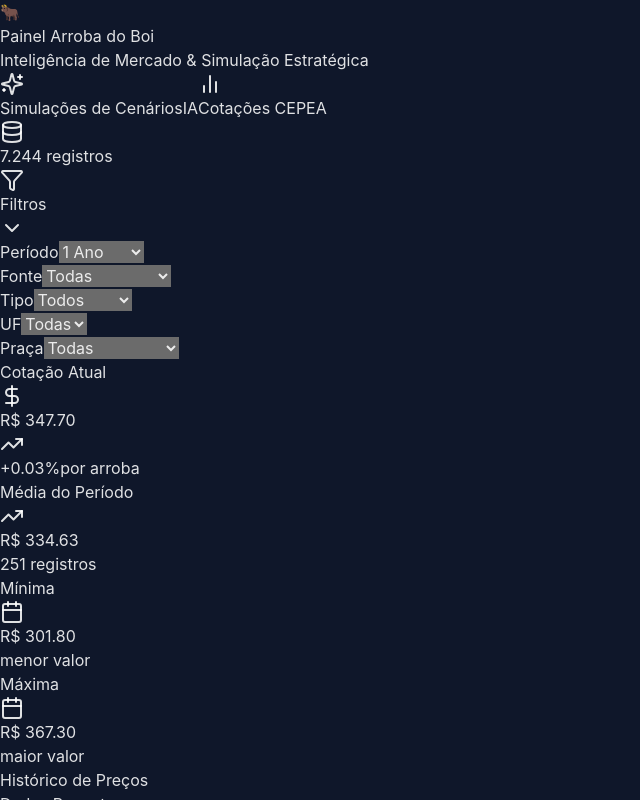
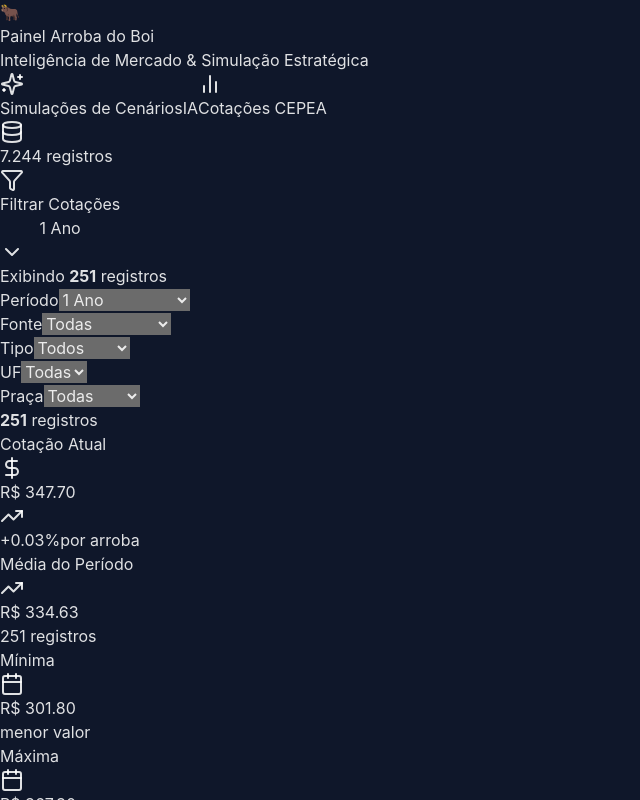
Before and after one commit to felipelions/painel-arroba-boi, a Next.js app: page / in a window 1280 px wide. Both pictures are taken after a click on the button "Cotações CEPEA". Shown: the top 800 px of the page, without its empty margins (0-640 px from the left). Built offline with nearby package versions, Linux system fonts and the light colour scheme.

Commit message:
fix: correcao dos filtros de cotacoes e opcoes dinamicas do JSON

```diff
--- a/src/app/page.tsx
+++ b/src/app/page.tsx
@@ -14,6 +14,7 @@
   const [activeTab, setActiveTab] = useState<'simulacoes' | 'mercado'>('simulacoes');
 
   const {
+    data,
     snapshot,
     filteredData,
     loading,
@@ -23,7 +24,9 @@
     filtros,
     setFiltros,
     applyFilters,
-    exportCSV
+    resetFilters,
+    exportCSV,
+    options
   } = useMarketData();
 
   const latestValue = filteredData[filteredData.length - 1]?.valor || 0;
@@ -135,7 +138,29 @@
                   filtros={filtros}
                   onChange={setFiltros}
                   onApply={applyFilters}
+                  options={options}
+                  totalFiltered={filteredData.length}
+                  totalTotal={data.length}
+                  onReset={resetFilters}
                 />
+
+                {filteredData.length === 0 && (
+                  <div className="p-8 text-center bg-slate-900/60 rounded-2xl border border-slate-800 space-y-3">
+                    <p className="text-slate-300 font-semibold text-sm">
+                      Nenhum registro encontrado para os filtros selecionados.
+                    </p>
+                    <p className="text-slate-500 text-xs">
+                      Tente ampliar o período ou selecionar outras opções.
+                    </p>
+                    <button
+                      type="button"
+                      onClick={resetFilters}
+                      className="px-4 py-2 bg-emerald-600 hover:bg-emerald-700 text-white text-xs font-bold rounded-xl transition-colors"
+                    >
+                      Restaurar Filtros Padrão
+                    </button>
+                  </div>
+                )}
 
                 {/* KPIs */}
                 <div className="grid grid-cols-1 sm:grid-cols-2 lg:grid-cols-4 gap-4">
--- a/src/components/Filters.tsx
+++ b/src/components/Filters.tsx
@@ -1,14 +1,33 @@
-import { useState } from 'react';
-import { Filter, X, ChevronDown } from 'lucide-react';
+import React, { useState } from 'react';
+import { Filter, X, ChevronDown, RotateCcw } from 'lucide-react';
 import type { Filtros, PeriodoFiltro } from '../types';
+
+interface FilterOptions {
+  fontes: string[];
+  tipos: string[];
+  ufs: string[];
+  pracas: string[];
+}
 
 interface FiltersProps {
   filtros: Filtros;
   onChange: (filtros: Filtros) => void;
   onApply: () => void;
+  options?: FilterOptions;
+  totalFiltered?: number;
+  totalTotal?: number;
+  onReset?: () => void;
 }
 
-export function Filters({ filtros, onChange, onApply }: FiltersProps) {
+export function Filters({
+  filtros,
+  onChange,
+  onApply,
+  options,
+  totalFiltered,
+  totalTotal,
+  onReset
+}: FiltersProps) {
   const [isOpen, setIsOpen] = useState(false);
 
   const periodos: { value: PeriodoFiltro; label: string }[] = [
@@ -16,46 +35,94 @@
     { value: '3M', label: '3 Meses' },
     { value: '1A', label: '1 Ano' },
     { value: '5A', label: '5 Anos' },
-    { value: 'MAX', label: 'Máximo' }
+    { value: 'MAX', label: 'Todo Histórico' }
   ];
 
-  const fontes = ['Todas', 'CEPEA', 'CotacaoDoDia'];
-  const tipos = ['Todos', 'Boi Gordo', 'Boi Magro'];
-  const ufs = ['Todas', 'SP', 'MS', 'MT', 'GO', 'MG', 'PR'];
-  const pracas = ['Todas', 'São Paulo', 'Nacional', 'Campo Grande', 'Cuiabá'];
+  const fontes = options?.fontes || ['Todas', 'CEPEA', 'CotacaoDoDia'];
+  const tipos = options?.tipos || ['Todos', 'Boi Gordo'];
+  const ufs = options?.ufs || ['Todas', 'SP'];
+  const pracas = options?.pracas || ['Todas', 'São Paulo'];
+
+  const hasActiveFilters =
+    filtros.periodo !== '1A' ||
+    filtros.fonte !== 'Todas' ||
+    filtros.tipo !== 'Todos' ||
+    filtros.uf !== 'Todas' ||
+    filtros.praca !== 'Todas';
 
   return (
     <>
-      {/* Mobile: Bottom Sheet Trigger */}
-      <div className="lg:hidden">
+      {/* Mobile: Botão de Acionamento dos Filtros */}
+      <div className="lg:hidden space-y-2">
+        <div className="flex items-center gap-2">
           <button
+            type="button"
             onClick={() => setIsOpen(!isOpen)}
-          className="w-full flex items-center justify-center gap-2 px-4 py-3 bg-slate-800 text-white rounded-xl border border-slate-700 hover:border-emerald-500 transition-colors touch-target"
+            className="flex-1 flex items-center justify-between px-4 py-3 bg-slate-800/90 text-white rounded-xl border border-slate-700 hover:border-emerald-500 transition-colors shadow-lg"
           >
-          <Filter className="w-5 h-5" />
-          <span className="font-medium">Filtros</span>
-          <ChevronDown className={`w-5 h-5 transition-transform ${isOpen ? 'rotate-180' : ''}`} />
+            <div className="flex items-center gap-2">
+              <Filter className="w-4 h-4 text-emerald-400" />
+              <span className="font-semibold text-xs">Filtrar Cotações</span>
+              {hasActiveFilters && (
+                <span className="w-2 h-2 rounded-full bg-emerald-400" />
+              )}
+            </div>
+            <div className="flex items-center gap-2 text-xs text-slate-400">
+              <span>{periodos.find(p => p.value === filtros.periodo)?.label}</span>
+              <ChevronDown className={`w-4 h-4 transition-transform ${isOpen ? 'rotate-180' : ''}`} />
+            </div>
+          </button>
+
+          {hasActiveFilters && onReset && (
+            <button
+              type="button"
+              onClick={onReset}
+              title="Restaurar padrão"
+              className="p-3 bg-slate-800 text-slate-400 hover:text-white rounded-xl border border-slate-700 transition-colors"
+            >
+              <RotateCcw className="w-4 h-4" />
+            </button>
+          )}
+        </div>
+
+        {/* Indicador de registros filtrados no mobile */}
+        {typeof totalFiltered === 'number' && (
+          <div className="text-[11px] text-slate-400 flex items-center justify-between px-1">
+            <span>
+              Exibindo <strong>{totalFiltered.toLocaleString('pt-BR')}</strong> registros
+            </span>
+            {hasActiveFilters && (
+              <span className="text-emerald-400 font-medium">Filtros ativos</span>
+            )}
+          </div>
+        )}
+      </div>
+
+      {/* Mobile: Modal / Bottom Sheet */}
+      {isOpen && (
+        <div className="lg:hidden fixed inset-0 z-50 bg-black/70 backdrop-blur-sm" onClick={() => setIsOpen(false)}>
+          <div
+            className="absolute bottom-0 left-0 right-0 bg-slate-900 rounded-t-2xl max-h-[85vh] overflow-y-auto border-t border-slate-700 p-4 space-y-4 shadow-2xl"
+            onClick={(e) => e.stopPropagation()}
+          >
+            <div className="sticky top-0 bg-slate-900 border-b border-slate-800 pb-3 flex items-center justify-between">
+              <div>
+                <h3 className="text-base font-bold text-white flex items-center gap-2">
+                  <Filter className="w-4 h-4 text-emerald-400" />
+                  Filtrar Cotações
+                </h3>
+                <p className="text-xs text-slate-400">Selecione os parâmetros de consulta</p>
+              </div>
+              <button
+                type="button"
+                onClick={() => setIsOpen(false)}
+                className="p-2 text-slate-400 hover:text-white rounded-lg transition-colors"
+              >
+                <X className="w-5 h-5" />
               </button>
             </div>
 
-      {/* Mobile: Bottom Sheet */}
-      {isOpen && (
-        <div className="lg:hidden fixed inset-0 z-50 bg-black/50" onClick={() => setIsOpen(false)}>
-          <div
-            className="absolute bottom-0 left-0 right-0 bg-slate-900 rounded-t-2xl max-h-[80vh] overflow-y-auto"
-            onClick={(e) => e.stopPropagation()}
-          >
-            <div className="sticky top-0 bg-slate-900 border-b border-slate-700 px-4 py-4 flex items-center justify-between">
-              <h3 className="text-lg font-semibold text-white">Filtros</h3>
-              <button
-                onClick={() => setIsOpen(false)}
-                className="p-2 hover:bg-slate-800 rounded-lg transition-colors touch-target"
-              >
-                <X className="w-5 h-5 text-slate-400" />
-              </button>
-            </div>
-
-            <div className="p-4 space-y-4">
+            <div className="space-y-4 text-xs">
               <FilterSection
                 label="Período"
                 value={filtros.periodo}
@@ -64,49 +131,65 @@
               />
 
               <FilterSection
-                label="Fonte"
+                label="Fonte de Dados"
                 value={filtros.fonte}
                 options={fontes.map(f => ({ value: f, label: f }))}
                 onChange={(value) => onChange({ ...filtros, fonte: value })}
               />
 
               <FilterSection
-                label="Tipo Animal"
+                label="Tipo de Animal"
                 value={filtros.tipo}
                 options={tipos.map(t => ({ value: t, label: t }))}
                 onChange={(value) => onChange({ ...filtros, tipo: value })}
               />
 
               <FilterSection
-                label="UF"
+                label="Estado (UF)"
                 value={filtros.uf}
                 options={ufs.map(u => ({ value: u, label: u }))}
                 onChange={(value) => onChange({ ...filtros, uf: value })}
               />
 
               <FilterSection
-                label="Praça"
+                label="Praça de Comercialização"
                 value={filtros.praca}
                 options={pracas.map(p => ({ value: p, label: p }))}
                 onChange={(value) => onChange({ ...filtros, praca: value })}
               />
+            </div>
 
+            <div className="pt-2 flex items-center gap-2">
+              {onReset && (
                 <button
+                  type="button"
+                  onClick={() => {
+                    onReset();
+                    setIsOpen(false);
+                  }}
+                  className="flex-1 py-3 bg-slate-800 hover:bg-slate-700 text-slate-300 font-semibold rounded-xl text-xs transition-colors"
+                >
+                  Restaurar Padrão
+                </button>
+              )}
+              <button
+                type="button"
                 onClick={() => {
                   onApply();
                   setIsOpen(false);
                 }}
-                className="w-full px-4 py-3 bg-emerald-600 hover:bg-emerald-700 text-white font-medium rounded-xl transition-colors touch-target"
+                className="flex-1 py-3 bg-emerald-600 hover:bg-emerald-700 text-white font-bold rounded-xl text-xs transition-colors shadow-lg"
               >
-                Aplicar Filtros
+                Ver Resultados
               </button>
             </div>
           </div>
         </div>
       )}
 
-      {/* Desktop: Inline Filters */}
-      <div className="hidden lg:flex flex-wrap gap-3 p-4 bg-slate-800/50 rounded-xl border border-slate-700/50">
+      {/* Desktop: Barra de Filtros Inline */}
+      <div className="hidden lg:flex flex-wrap items-center justify-between gap-3 p-4 bg-slate-900/90 rounded-2xl border border-slate-800 shadow-xl">
+        <div className="flex flex-wrap items-center gap-3">
           <FilterSelect
             label="Período"
             value={filtros.periodo}
@@ -157,6 +240,27 @@
             }}
           />
         </div>
+
+        {/* Ações e Contador de Registros */}
+        <div className="flex items-center gap-3 text-xs">
+          {typeof totalFiltered === 'number' && (
+            <span className="text-slate-400">
+              <strong className="text-white">{totalFiltered.toLocaleString('pt-BR')}</strong> registros
+            </span>
+          )}
+
+          {hasActiveFilters && onReset && (
+            <button
+              type="button"
+              onClick={onReset}
+              className="flex items-center gap-1.5 px-3 py-1.5 rounded-lg bg-slate-800 hover:bg-slate-700 text-slate-300 hover:text-white transition-colors border border-slate-700 font-medium"
+            >
+              <RotateCcw className="w-3.5 h-3.5" />
+              <span>Limpar Filtros</span>
+            </button>
+          )}
+        </div>
+      </div>
     </>
   );
 }
@@ -170,17 +274,18 @@
 
 function FilterSection({ label, value, options, onChange }: FilterSectionProps) {
   return (
-    <div className="space-y-2">
-      <label className="block text-sm font-medium text-slate-300">{label}</label>
-      <div className="grid grid-cols-2 gap-2">
+    <div className="space-y-1.5">
+      <label className="block text-xs font-semibold text-slate-300">{label}</label>
+      <div className="flex flex-wrap gap-1.5">
         {options.map((option) => (
           <button
             key={option.value}
+            type="button"
             onClick={() => onChange(option.value)}
-            className={`px-4 py-2.5 rounded-lg text-sm font-medium transition-colors touch-target ${
+            className={`px-3 py-1.5 rounded-lg text-xs font-medium transition-all ${
               value === option.value
-                ? 'bg-emerald-600 text-white'
-                : 'bg-slate-800 text-slate-300 hover:bg-slate-700'
+                ? 'bg-emerald-600 text-white font-bold shadow-sm'
+                : 'bg-slate-800 text-slate-300 hover:bg-slate-700 border border-slate-700'
             }`}
           >
             {option.label}
@@ -201,14 +306,14 @@
 function FilterSelect({ label, value, options, onChange }: FilterSelectProps) {
   return (
     <div className="flex flex-col gap-1">
-      <label className="text-xs font-medium text-slate-400">{label}</label>
+      <label className="text-[11px] font-semibold text-slate-400 uppercase tracking-wider">{label}</label>
       <select
         value={value}
         onChange={(e) => onChange(e.target.value)}
-        className="px-3 py-2 bg-slate-900 text-white rounded-lg border border-slate-600 hover:border-emerald-500 focus:border-emerald-500 focus:outline-none transition-colors text-sm"
+        className="px-3 py-1.5 bg-slate-950 text-white rounded-xl border border-slate-700 hover:border-emerald-500 focus:border-emerald-500 focus:outline-none transition-colors text-xs font-medium cursor-pointer"
       >
         {options.map((option) => (
-          <option key={option.value} value={option.value}>
+          <option key={option.value} value={option.value} className="bg-slate-900 text-white">
             {option.label}
           </option>
         ))}
--- a/src/hooks/useMarketData.ts
+++ b/src/hooks/useMarketData.ts
@@ -1,5 +1,12 @@
-import { useState, useEffect, useMemo } from 'react';
+import { useState, useEffect, useMemo, useCallback } from 'react';
 import type { CotacaoData, Snapshot, Filtros, PeriodoFiltro } from '../types';
+
+interface FilterOptions {
+  fontes: string[];
+  tipos: string[];
+  ufs: string[];
+  pracas: string[];
+}
 
 interface UseMarketDataReturn {
   data: CotacaoData[];
@@ -12,8 +19,18 @@
   filtros: Filtros;
   setFiltros: (filtros: Filtros) => void;
   applyFilters: () => void;
+  resetFilters: () => void;
   exportCSV: () => void;
+  options: FilterOptions;
 }
+
+const DEFAULT_FILTROS: Filtros = {
+  periodo: '1A',
+  fonte: 'Todas',
+  tipo: 'Todos',
+  uf: 'Todas',
+  praca: 'Todas'
+};
 
 export function useMarketData(): UseMarketDataReturn {
   const [data, setData] = useState<CotacaoData[]>([]);
@@ -22,13 +39,7 @@
   const [error, setError] = useState<string | null>(null);
   const [progress, setProgress] = useState(0);
   const [progressText, setProgressText] = useState('Carregando dados...');
-  const [filtros, setFiltros] = useState<Filtros>({
-    periodo: '1A',
-    fonte: 'Todas',
-    tipo: 'Todos',
-    uf: 'Todas',
-    praca: 'Todas'
-  });
+  const [filtros, setFiltros] = useState<Filtros>(DEFAULT_FILTROS);
 
   useEffect(() => {
     loadData();
@@ -37,53 +48,145 @@
   async function loadData() {
     try {
       setLoading(true);
-      setProgress(0);
-      setProgressText('Baixando histórico CEPEA...');
+      setProgress(10);
+      setProgressText('Carregando dados das cotações...');
 
-      // Prefer local copy (included in repo/deploy); fall back to jsDelivr CDN.
       const CDN_HISTORICO_URL =
         'https://cdn.jsdelivr.net/gh/felipelions/painel-arroba-boi@main/public/data/cepea-historico.json';
 
-      let historicoRes = await fetch('/data/cepea-historico.json').catch(() => null);
-      if (!historicoRes || !historicoRes.ok) {
-        historicoRes = await fetch(CDN_HISTORICO_URL);
-      }
-      const snapshotRes = await fetch('/data/snapshot.json');
+      let historicoData: CotacaoData[] | null = null;
 
-      if (!historicoRes.ok || !snapshotRes.ok) {
-        throw new Error('Erro ao carregar dados');
+      // 1. Tenta carregar do arquivo local
+      try {
+        const res = await fetch('/data/cepea-historico.json');
+        if (res.ok) {
+          historicoData = await res.json();
+        }
+      } catch {
+        // ignora e tenta CDN
       }
 
-      setProgress(40);
-      setProgressText('Processando registros...');
+      // 2. Se falhar, tenta CDN de contingência
+      if (!historicoData || !Array.isArray(historicoData)) {
+        try {
+          const res = await fetch(CDN_HISTORICO_URL);
+          if (res.ok) {
+            historicoData = await res.json();
+          }
+        } catch {
+          // ignora
+        }
+      }
 
-      const historicoData = await historicoRes.json();
-      const snapshotData = await snapshotRes.json();
+      if (!historicoData || historicoData.length === 0) {
+        throw new Error('Não foi possível carregar os dados de cotações.');
+      }
 
-      setProgress(70);
-      setProgressText('Preparando visualizações...');
+      setProgress(60);
+      setProgressText('Carregando estatísticas do mercado...');
 
-      await new Promise(resolve => setTimeout(resolve, 300));
+      // Carrega snapshot ou calcula dinamicamente
+      let snapshotData: Snapshot | null = null;
+      try {
+        const snapRes = await fetch('/data/snapshot.json');
+        if (snapRes.ok) {
+          snapshotData = await snapRes.json();
+        }
+      } catch {
+        // ignora
+      }
 
+      if (!snapshotData) {
+        // Fallback: computa estatísticas a partir dos dados carregados
+        const validValues = historicoData.map(d => d.valor).filter(v => typeof v === 'number' && v > 0);
+        snapshotData = {
+          geradoEm: new Date().toISOString(),
+          totalRegistros: historicoData.length,
+          fontes: {
+            CEPEA: historicoData.filter(d => d.fonte === 'CEPEA').length,
+            CotacaoDoDia: historicoData.filter(d => d.fonte === 'CotacaoDoDia').length
+          },
+          periodoInicio: historicoData[0]?.data || '',
+          periodoFim: historicoData[historicoData.length - 1]?.data || '',
+          valorMinimo: validValues.length > 0 ? Math.min(...validValues) : 0,
+          valorMaximo: validValues.length > 0 ? Math.max(...validValues) : 0,
+          valorMedio: validValues.length > 0 ? validValues.reduce((s, v) => s + v, 0) / validValues.length : 0
+        };
+      }
+
+      setProgress(90);
       setData(historicoData);
       setSnapshot(snapshotData);
       setProgress(100);
       setProgressText('Dados carregados!');
 
-      setTimeout(() => setLoading(false), 300);
-    } catch (err) {
-      setError(err instanceof Error ? err.message : 'Erro desconhecido');
+      setTimeout(() => setLoading(false), 200);
+    } catch (err: any) {
+      setError(err?.message || 'Erro ao carregar dados');
       setLoading(false);
     }
   }
 
+  // Extrai dinamicamente as opções que realmente existem nos dados
+  const options = useMemo<FilterOptions>(() => {
+    if (!data || data.length === 0) {
+      return {
+        fontes: ['Todas', 'CEPEA', 'CotacaoDoDia'],
+        tipos: ['Todos', 'Boi Gordo'],
+        ufs: ['Todas', 'SP'],
+        pracas: ['Todas', 'São Paulo']
+      };
+    }
+
+    const uniqueFontes = Array.from(new Set(data.map(d => d.fonte).filter(Boolean))).sort();
+    const uniqueTipos = Array.from(new Set(data.map(d => d.tipo).filter(Boolean))).sort();
+    const uniqueUfs = Array.from(new Set(data.map(d => d.uf).filter(Boolean))).sort();
+    const uniquePracas = Array.from(new Set(data.map(d => d.praca).filter(Boolean))).sort();
+
+    return {
+      fontes: ['Todas', ...uniqueFontes],
+      tipos: ['Todos', ...uniqueTipos],
+      ufs: ['Todas', ...uniqueUfs],
+      pracas: ['Todas', ...uniquePracas]
+    };
+  }, [data]);
+
+  // Filtragem robusta que respeita a cronologia e filtros compostos
   const filteredData = useMemo(() => {
+    if (!data || data.length === 0) return [];
+
     let filtered = [...data];
 
-    // Filtro de período
-    if (data.length > 0) {
-      const latestDate = new Date(data[data.length - 1].data);
-      const cutoffDate = new Date(latestDate);
+    // 1. Filtros Categóricos (Fonte, Tipo, UF, Praça)
+    if (filtros.fonte && filtros.fonte !== 'Todas') {
+      filtered = filtered.filter(
+        item => item.fonte && item.fonte.toLowerCase() === filtros.fonte.toLowerCase()
+      );
+    }
+    if (filtros.tipo && filtros.tipo !== 'Todos') {
+      filtered = filtered.filter(
+        item => item.tipo && item.tipo.toLowerCase() === filtros.tipo.toLowerCase()
+      );
+    }
+    if (filtros.uf && filtros.uf !== 'Todas') {
+      filtered = filtered.filter(
+        item => item.uf && item.uf.toUpperCase() === filtros.uf.toUpperCase()
+      );
+    }
+    if (filtros.praca && filtros.praca !== 'Todas') {
+      filtered = filtered.filter(
+        item => item.praca && item.praca.toLowerCase() === filtros.praca.toLowerCase()
+      );
+    }
+
+    // 2. Filtro de Período Temporal (calculado a partir da data mais recente do subconjunto filtrado)
+    if (filtered.length > 0 && filtros.periodo !== 'MAX') {
+      const latestDateStr = filtered[filtered.length - 1].data;
+      const parts = latestDateStr.split('-');
+      const year = parseInt(parts[0], 10);
+      const month = parseInt(parts[1], 10) - 1;
+      const day = parseInt(parts[2], 10);
+      const cutoffDate = new Date(year, month, day);
 
       switch (filtros.periodo) {
         case '1M':
@@ -98,37 +201,25 @@
         case '5A':
           cutoffDate.setFullYear(cutoffDate.getFullYear() - 5);
           break;
-        case 'MAX':
-          break;
       }
 
-      if (filtros.periodo !== 'MAX') {
-        filtered = filtered.filter(item => new Date(item.data) >= cutoffDate);
-      }
-    }
-
-    // Outros filtros
-    if (filtros.fonte !== 'Todas') {
-      filtered = filtered.filter(item => item.fonte === filtros.fonte);
-    }
-    if (filtros.tipo !== 'Todos') {
-      filtered = filtered.filter(item => item.tipo === filtros.tipo);
-    }
-    if (filtros.uf !== 'Todas') {
-      filtered = filtered.filter(item => item.uf === filtros.uf);
-    }
-    if (filtros.praca !== 'Todas') {
-      filtered = filtered.filter(item => item.praca === filtros.praca);
+      const cutoffStr = `${cutoffDate.getFullYear()}-${String(cutoffDate.getMonth() + 1).padStart(2, '0')}-${String(cutoffDate.getDate()).padStart(2, '0')}`;
+      filtered = filtered.filter(item => item.data >= cutoffStr);
     }
 
     return filtered;
   }, [data, filtros]);
 
-  function applyFilters() {
-    setProgressText('Aplicando filtros...');
-  }
+  const applyFilters = useCallback(() => {
+    // Força atualização se necessário
+  }, []);
+
+  const resetFilters = useCallback(() => {
+    setFiltros(DEFAULT_FILTROS);
+  }, []);
 
   function exportCSV() {
+    if (filteredData.length === 0) return;
     const headers = ['Data', 'Valor', 'Fonte', 'Tipo', 'UF', 'Praça'];
     const csvContent = [
       headers.join(','),
@@ -142,6 +233,7 @@
     link.href = URL.createObjectURL(blob);
     link.download = `arroba-boi-${new Date().toISOString().split('T')[0]}.csv`;
     link.click();
+    link.remove();
   }
 
   return {
@@ -155,6 +247,8 @@
     filtros,
     setFiltros,
     applyFilters,
-    exportCSV
+    resetFilters,
+    exportCSV,
+    options
   };
 }
```
Lines whose indentation alone changed are shown as unchanged.
